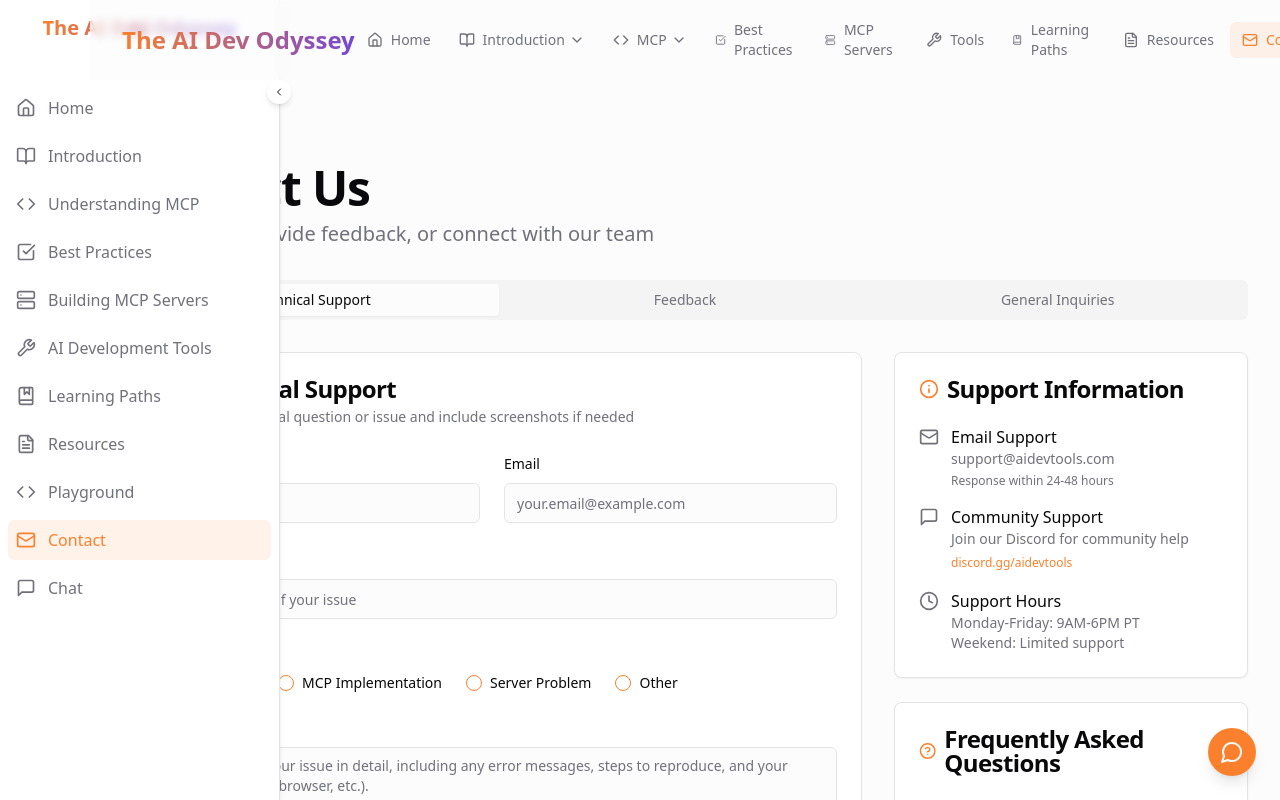
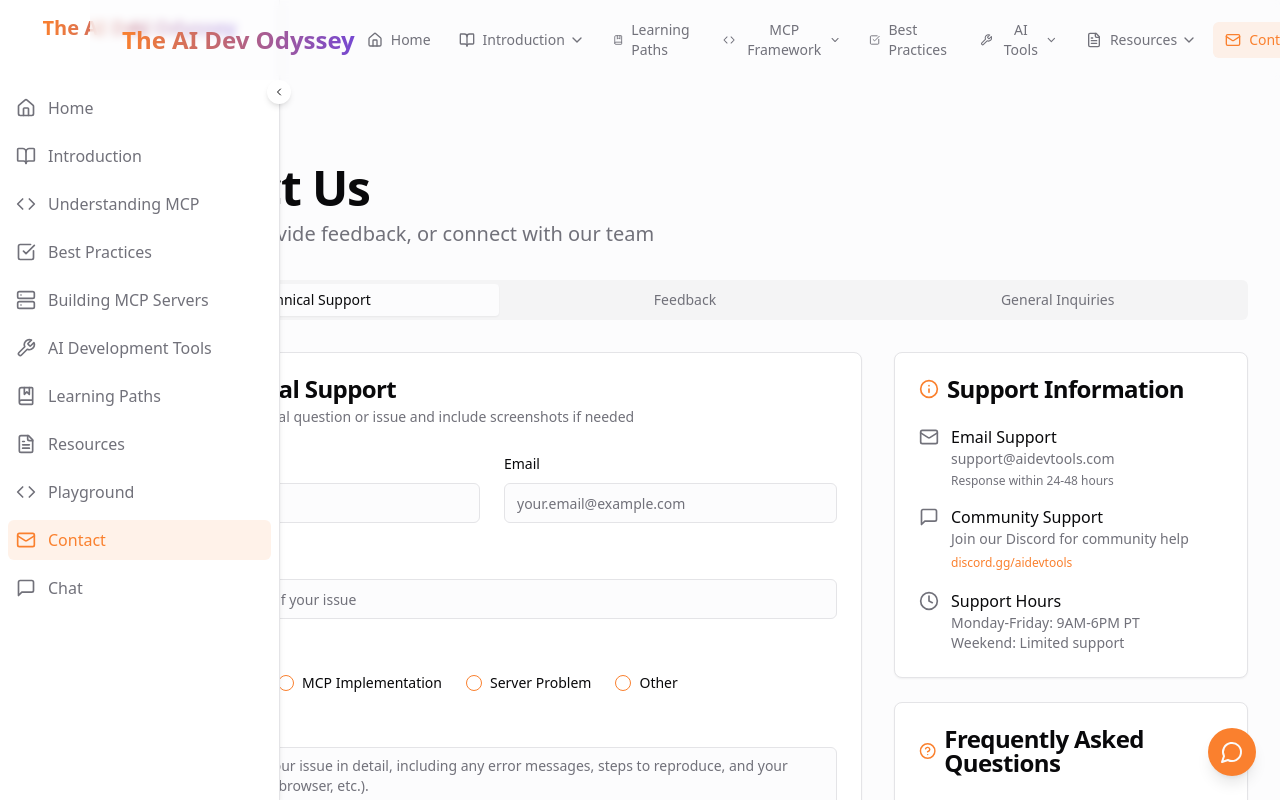
Before and after one commit to david-hayes44/ai-dev-education, a Next.js app: page /contact in a window 1280 px wide. Shown: the top 800 px of the page. Built offline with nearby package versions, Linux system fonts and the light colour scheme; a web font is replaced by a local one.

Commit message:
Reorganize header navigation to group MCP content

```diff
--- a/components/layout/header.tsx
+++ b/components/layout/header.tsx
@@ -40,14 +40,26 @@ const navItems = [
     ]
   },
   {
+    path: "/learning-paths",
+    label: "Learning Paths",
+    icon: <BookMarked className="w-4 h-4 mr-2" />,
+  },
+  {
     path: "/mcp",
-    label: "MCP",
+    label: "MCP Framework",
     icon: <Code className="w-4 h-4 mr-2" />,
     dropdown: [
+      { label: "Overview", path: "/mcp" },
       { label: "Basics", path: "/mcp/basics" },
       { label: "Benefits", path: "/mcp/benefits" },
       { label: "Context Management", path: "/mcp/context-management" },
       { label: "Implementation", path: "/mcp/implementation" },
+      { label: "Server Overview", path: "/servers" },
+      { label: "Building Servers", path: "/building-servers" },
+      { label: "Implementations", path: "/servers/implementation" },
+      { label: "— Node.js", path: "/servers/implementation/nodejs" },
+      { label: "— Python", path: "/servers/implementation/python" },
+      { label: "— Firebase", path: "/servers/implementation/firebase" },
     ]
   },
   {
@@ -56,24 +68,26 @@ const navItems = [
     icon: <CheckSquare className="w-4 h-4 mr-2" />,
   },
   {
-    path: "/servers",
-    label: "MCP Servers",
-    icon: <Server className="w-4 h-4 mr-2" />,
-  },
-  {
     path: "/tools",
-    label: "Tools",
+    label: "AI Tools",
     icon: <Wrench className="w-4 h-4 mr-2" />,
-  },
-  {
-    path: "/learning-paths",
-    label: "Learning Paths",
-    icon: <BookMarked className="w-4 h-4 mr-2" />,
+    dropdown: [
+      { label: "Overview", path: "/tools" },
+      { label: "Cursor", path: "/tools/cursor" },
+      { label: "— Setup", path: "/tools/cursor/setup" },
+      { label: "— Core Features", path: "/tools/cursor/core-features" },
+      { label: "— Project Rules", path: "/tools/cursor/project-rules" },
+    ]
   },
   {
     path: "/resources",
     label: "Resources",
     icon: <FileText className="w-4 h-4 mr-2" />,
+    dropdown: [
+      { label: "Knowledge Base", path: "/resources/knowledge-base" },
+      { label: "Cursor Rules", path: "/resources/knowledge-base/cursor-rules" },
+      { label: "— Best Practices", path: "/resources/knowledge-base/cursor-rules/best-practices" },
+    ]
   },
   {
     path: "/contact",
```
